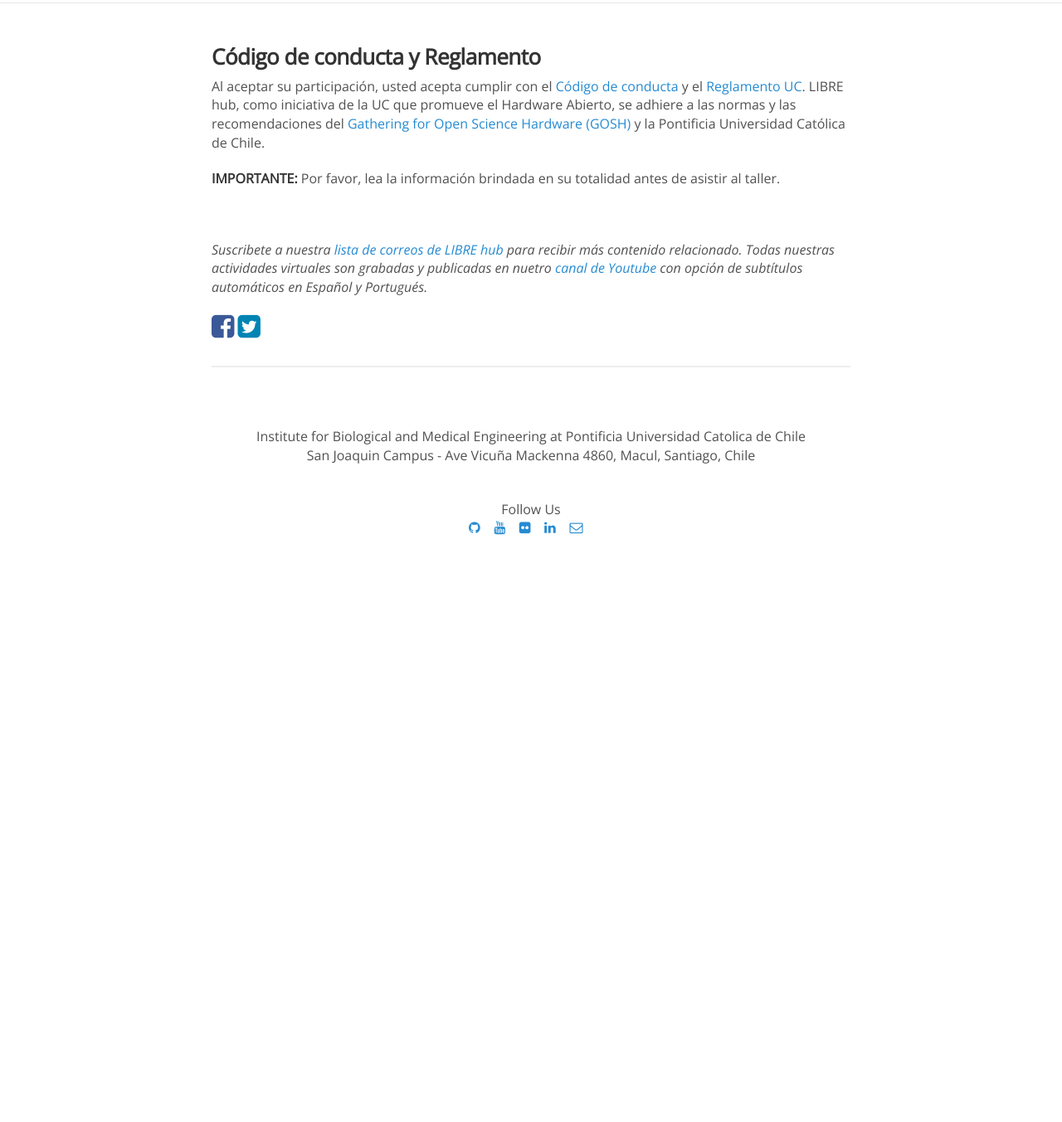
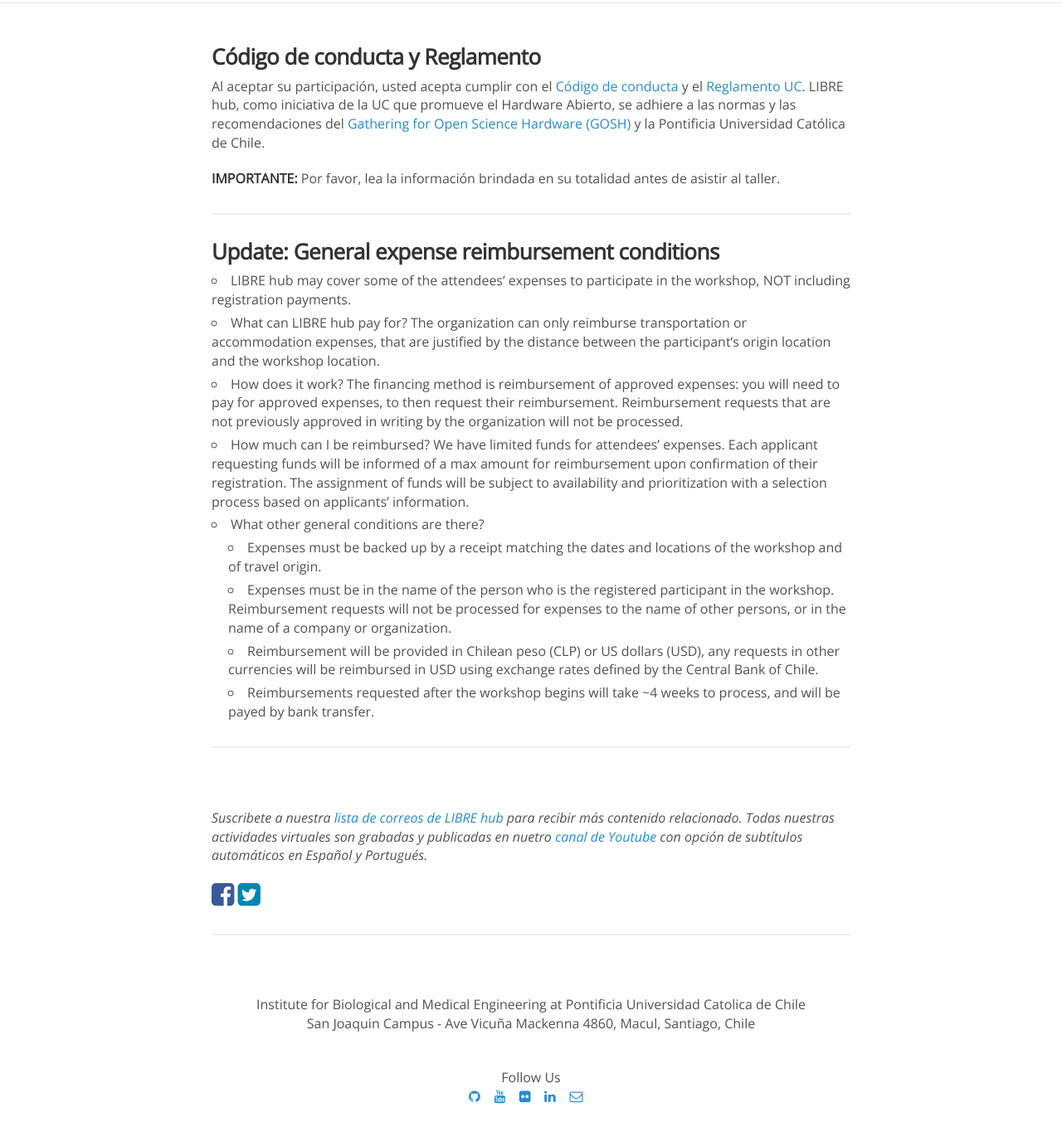
Before and after one commit to LIBREhub/LIBREhub.github.io, a Jekyll site: the page built from _posts/2024-06-12-LLIM-WS-2024.md, in a window 1280 px wide and 1400 px high, scrolled down 4034 px, cut to the strip 47-1400 px from the top of the window. Shown: the whole strip at 83% size. Built offline with Jekyll 4.4.1, drawn with Linux system fonts in a browser that asks for light colours; nearby versions of some CDN libraries; before the commit the page ends 4749 px from its top, so only the background shows below that.

Commit message:
Update 2024-06-12-LLIM-WS-2024.md

```diff
--- a/_posts/2024-06-12-LLIM-WS-2024.md
+++ b/_posts/2024-06-12-LLIM-WS-2024.md
@@ -24,6 +24,21 @@ Al aceptar su participación, usted acepta cumplir con el [Código de conducta](
 
 **IMPORTANTE:** Por favor, lea la información brindada en su totalidad antes de asistir al taller.
 
+---
+
+### Update: General expense reimbursement conditions
+
+* LIBRE hub may cover some of the attendees' expenses to participate in the workshop, NOT including registration payments.
+* What can LIBRE hub pay for? The organization can only reimburse transportation or accommodation expenses, that are justified by the distance between the participant's origin location and the workshop location.
+* How does it work? The financing method is reimbursement of approved expenses: you will need to pay for approved expenses, to then request their reimbursement. Reimbursement requests that are not previously approved in writing by the organization will not be processed.
+* How much can I be reimbursed? We have limited funds for attendees' expenses. Each applicant requesting funds will be informed of a max amount for reimbursement upon confirmation of their registration. The assignment of funds will be subject to availability and prioritization with a selection process based on applicants' information.
+* What other general conditions are there?
+  * Expenses must be backed up by a receipt matching the dates and locations of the workshop and of travel origin.
+  * Expenses must be in the name of the person who is the registered participant in the workshop. Reimbursement requests will not be processed for expenses to the name of other persons, or in the name of a company or organization.
+  * Reimbursement will be provided in Chilean peso (CLP) or US dollars (USD), any requests in other currencies will be reimbursed in USD using exchange rates defined by the Central Bank of Chile.
+  * Reimbursements requested after the workshop begins will take ~4 weeks to process, and will be payed by bank transfer.
+
+---
 <br>
 
 *Suscribete a nuestra [lista de correos de LIBRE hub](https://mailchi.mp/2efa11be3d6b/libre_hub) para recibir más contenido relacionado. Todas nuestras actividades virtuales son grabadas y publicadas en nuetro [canal de Youtube](https://www.youtube.com/channel/UCKaffupDA8KKrDE0rd668Xw) con opción de subtítulos automáticos en Español y Portugués.*
```
